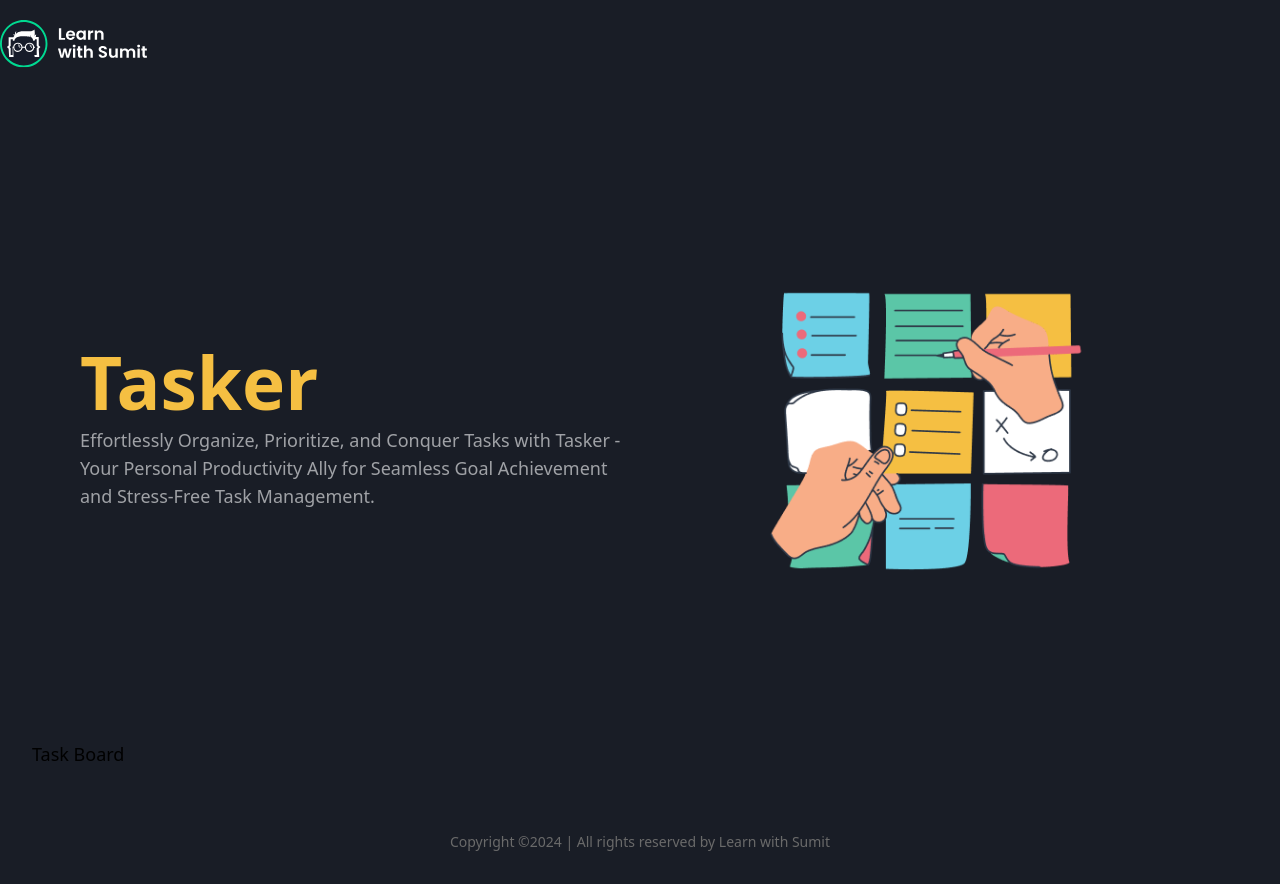
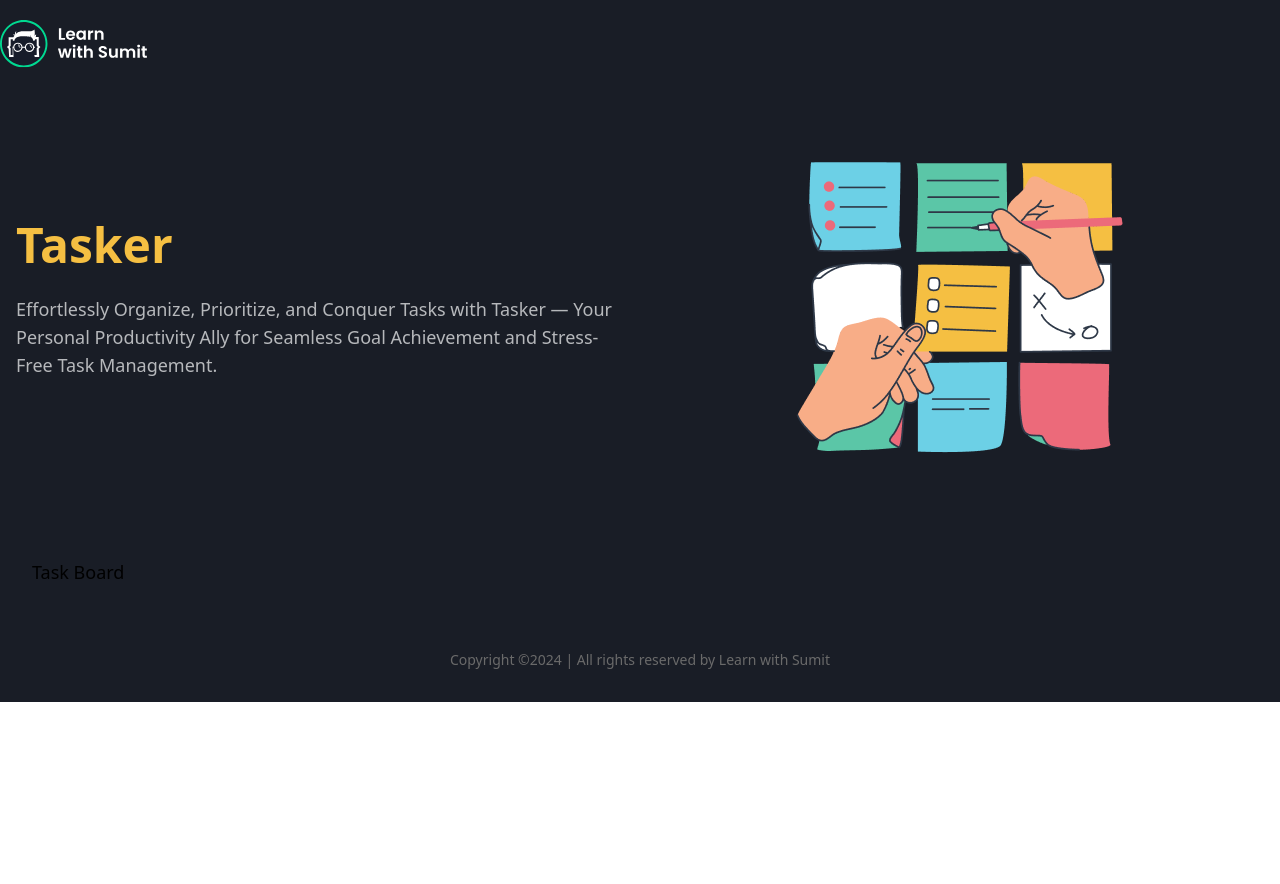
Before and after one commit to Md-Asikul-Islam/Task-manager, a React (Vite) app: page / in a window 1280 px wide. After the commit the page ends 800 px from the top, so only its background shows below. Built offline with nearby package versions, Linux system fonts and the light colour scheme.

Commit message:
adding some styles for HeroSection

```diff
--- a/src/Components/Header.jsx
+++ b/src/Components/Header.jsx
@@ -3,10 +3,10 @@ import logo from "../assets/lws-logo-en.svg";
 
 function Header() {
   return (
-    <nav className="py-5 top-0 w-full sticky !bg-[#191D26] z-20">
+    <nav className="py-3 md:py-5 top-0 w-full sticky !bg-[#191D26] z-20" aria-label="Main navigation">
       <div className="container mx-auto flex items-center justify-between gap-x-6">
         <a href="/">
-          <img src={logo} className="object-cover h-[3rem]" alt="lws-logo" />
+          <img src={logo} className="object-cover h-[2.3rem] md:h-[3rem]" alt="lws-logo" />
         </a>
       </div>
     </nav>
--- a/src/Components/HeroSection.jsx
+++ b/src/Components/HeroSection.jsx
@@ -3,22 +3,19 @@ import frame from "../assets/frame.png";
 
 function HeroSection() {
   return (
-  <section class="pb-[114px] pt-20 md:mt-[100px]">
-		<div class="container mx-auto lg:px-20">
-			<div class="grid items-center gap-6 md:grid-cols-2">
-				<div class="flex justify-center md:order-2">
-					<img class="max-md:w-full" src={frame} width="326" height="290" alt="frame" />
-				</div>
-				<div>
-					<h1 class="mb-1.5 text-[56px] font-bold leading-none text-[#F5BF42] lg:text-[73px]">
+    <section className="container mx-auto grid md:grid-cols-2 items-center justify-center gap-8 px-4 py-12">
+      <div className="flex flex-col justify-center text-center md:text-left">
+        <h1 className="text-3xl md:text-5xl font-semibold leading-tight text-[#F5BF42]">
           Tasker
         </h1>
-					<p class="text-lg text-gray-50 my-2 opacity-60">
-						Effortlessly Organize, Prioritize, and Conquer Tasks with Tasker - Your Personal Productivity Ally for
-						Seamless Goal Achievement and Stress-Free Task Management.
+        <p className="md:text-lg text-gray-50 py-3 md:py-5 opacity-70">
+          Effortlessly Organize, Prioritize, and Conquer Tasks with Tasker —
+          Your Personal Productivity Ally for Seamless Goal Achievement and
+          Stress-Free Task Management.
         </p>
       </div>
-			</div>
+      <div className="flex justify-center">
+        <img className="object-cover max-w-full h-auto" src={frame} alt="lws-frame" />
       </div>
     </section>
   );
```
Lines whose indentation alone changed are shown as unchanged.
